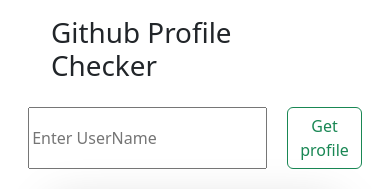
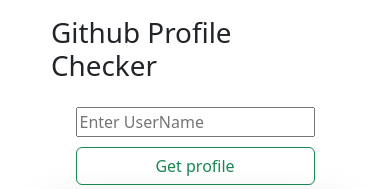
Before and after one commit to saqibregi/github_profile_checker_javascript, a plain HTML site: page index.html in a window 390 px wide. Shown: the top 189 px of the page. Drawn offline with nearby package versions, Linux system fonts and the light colour scheme.

Commit message:
Update index.html

```diff
--- a/index.html
+++ b/index.html
@@ -24,6 +24,13 @@
       display: flex;
       justify-content: space-between;
       gap: 20px;
+    }
+    @media (max-width: 767px) {
+  .input-div {
+    flex-direction: column; /* Change direction to column */
+    gap: 10px; /* Adjust gap for smaller devices */
+    margin-bottom: 10px; /* Adjust margin for smaller devices */
+  }
     }
   </style>
 </head>
```
